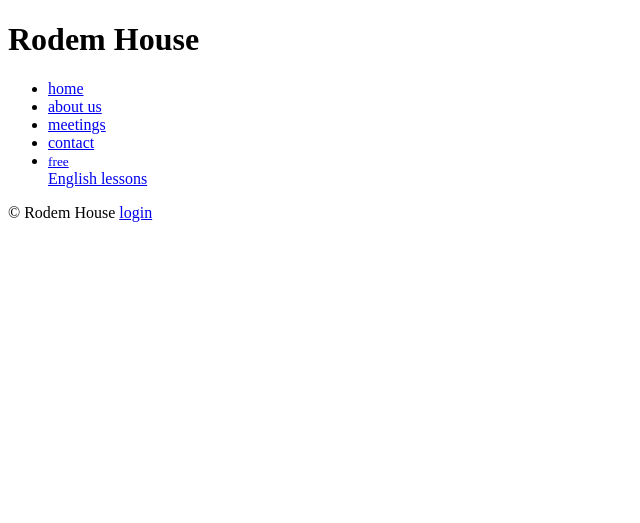
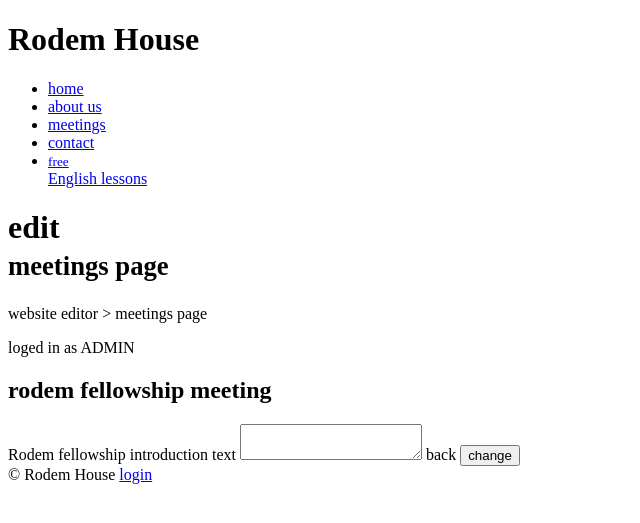
Before and after one commit to peter-sharp/Rodem-house, a PHP site: page /edit_meetingspage.php in a window 1280 px wide. Shown: the top 523 px of the page, without its empty margins (0-640 px from the left). Run offline with PHP 8.4, Linux system fonts and the light colour scheme.

Commit message:
finished initial markup

```diff
--- a/edit_meetingspage.php
+++ b/edit_meetingspage.php
@@ -1,7 +1,19 @@
 <?php
 include('./templates/header.php');
 ?>
+<form class="pages" action="index.html" method="post">
+
 <main>
+  <h1>edit<br><small>meetings page</small></h1>
+  <p>website editor > meetings page</p>
+  <section class="editor">
+    <p>loged in as ADMIN</p>
+    <h2>rodem fellowship meeting</h2>
+    <label for="intro">Rodem fellowship introduction text</label>
+    <textarea  name="intro" ></textarea>
+
+    <a class="btn btn-back" name="change">back</button>
+    <button class="btn btn-CTA" type="submit" name="change">change</button>
 </main>
 <?php
 include('./templates/footer.php');
```
